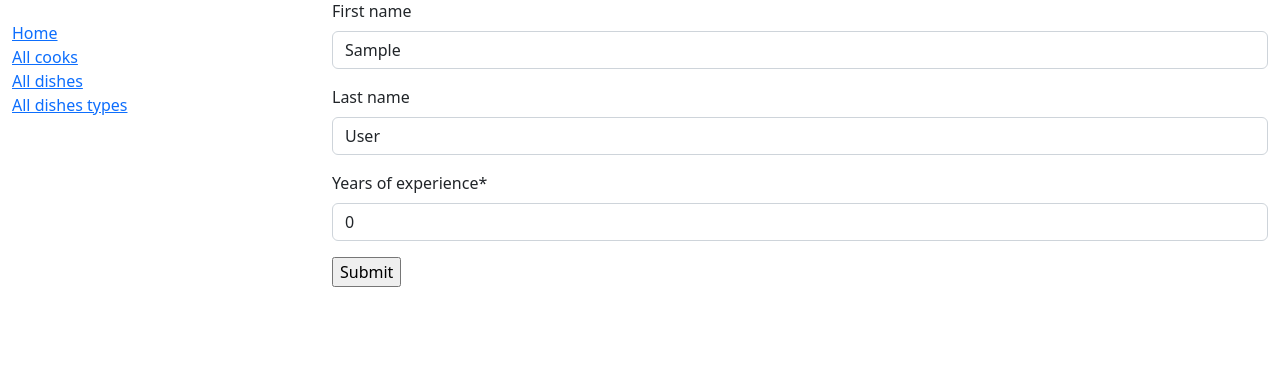
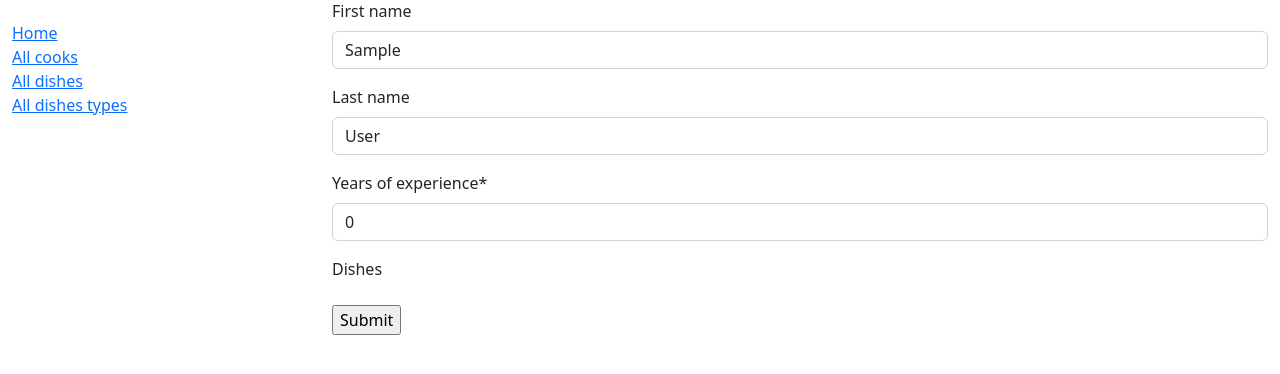
Before and after one commit to lylakivan/restaurant-kitchen-service, a Django app: page /cooks/1/update in a window 1280 px wide. Shown: the part 77-451 px from the top of the page. Run offline with Django 5.2, Linux system fonts and the light colour scheme; the visitor is signed in with stand-in values (Sample User, id 1); data comes from the database, SQL or seed files in the repository; data that the repository does not hold is empty; some libraries are stand-ins or nearby versions.

Commit message:
fix CookUpdate(added the ability to assign a cook to a dish)

```diff
--- a/kitchen/forms.py
+++ b/kitchen/forms.py
@@ -40,9 +40,15 @@ class CookCreateForm(UserCreationForm):
 
 
 class CookUpdateForm(forms.ModelForm):
+    dishes = forms.ModelMultipleChoiceField(
+        queryset=Dish.objects.all(),
+        widget=forms.CheckboxSelectMultiple,
+        required=False,
+    )
+
     class Meta:
         model = get_user_model()
-        fields = ["first_name", "last_name", "years_of_experience",]
+        fields = ["first_name", "last_name", "years_of_experience","dishes"]
 
 
 class DishForm(forms.ModelForm):
@@ -74,16 +80,3 @@ class DishSearchForm(forms.Form):
             }
         )
     )
-
-
-class DishTypeSearchForm(forms.Form):
-    name = forms.CharField(
-        max_length=63,
-        required=False,
-        label="",
-        widget=forms.TextInput(
-            attrs={
-                "placeholder": "Search by name"
-            }
-        )
-    )
--- a/kitchen/views.py
+++ b/kitchen/views.py
@@ -9,11 +9,9 @@ from django.views.generic import DetailView, CreateView
 from kitchen.forms import (
     DishTypeForm,
     CookCreateForm,
+    DishForm,
+    DishSearchForm,
     CookUpdateForm,
-    DishForm,
-    # DishCreateForm,
-    DishSearchForm,
-    # CookForm,
 )
 from kitchen.models import Cook, Dish, DishType
 
@@ -55,7 +53,6 @@ class DishTypeCreateView(LoginRequiredMixin, CreateView):
 
 class DishTypeUpdateView(LoginRequiredMixin, generic.UpdateView):
     model = DishType
-    # form_class = DishTypeForm
     fields = "__all__"
     success_url = reverse_lazy("kitchen:dish_type-list")
     template_name = "kitchen/dish_type_form.html"
@@ -90,7 +87,6 @@ class DishListView(LoginRequiredMixin, generic.ListView):
 class DishCreateView(LoginRequiredMixin, generic.CreateView):
     model = Dish
     fields = "__all__"
-    # form_class = DishCreateForm
     success_url = reverse_lazy("kitchen:dish-list")
 
 
@@ -130,8 +126,18 @@ class CookCreateView(LoginRequiredMixin, generic.CreateView):
 
 class CookUpdateView(LoginRequiredMixin, generic.UpdateView):
     model = get_user_model()
-    fields = ["first_name", "last_name", "years_of_experience",]
+    # fields = ["first_name", "last_name", "years_of_experience",]
+    form_class = CookUpdateForm
+
     success_url = reverse_lazy("kitchen:cook-list")
+
+    def form_valid(self, form):
+        cook = form.save(commit=False)
+        cook.dishes.clear()
+        for dish in form.cleaned_data['dishes']:
+            cook.dishes.add(dish)
+        cook.save()
+        return super().form_valid(form)
 
 
 class CookDeleteView(LoginRequiredMixin, generic.DeleteView):
--- a/templates/kitchen/cook_list.html
+++ b/templates/kitchen/cook_list.html
@@ -1,4 +1,6 @@
 {% extends "base.html" %}
+{% load crispy_forms_filters %}
+
 
 {% block content %}
   <h1>Cook List<a style="float: right" href="{% url 'kitchen:cook-create' %}">Create</a></h1>
--- a/templates/kitchen/dish_type_confirm_delete.html
+++ b/templates/kitchen/dish_type_confirm_delete.html
@@ -2,7 +2,7 @@
 
 {% block content %}
   <h1>Delete Dish Type</h1>
-<p>Are you sure want to delete dish type: <strong class="larger-text">{{ dish_type }}</strong> ?</p>
+<p>Are you sure want to delete dish type: <strong class="larger-text">{{ dishtype }}</strong> ?</p>
 
   <form action="" method="post">
     {% csrf_token %}
--- a/templates/kitchen/dish_type_list.html
+++ b/templates/kitchen/dish_type_list.html
@@ -3,10 +3,7 @@
 
 {% block content %}
   <h1>Dish Type List<a style="float: right" href="{% url 'kitchen:dish_type-create' %}">Create</a></h1>
-    <form method="get" action="" class="form-inline">
-      {{ search_form|crispy }}
-      <input class="btn btn-secondary" type="submit" value="🔎">
-    </form>
+
   {% if dish_type_list %}
     <table class="table">
         <tr>
```
